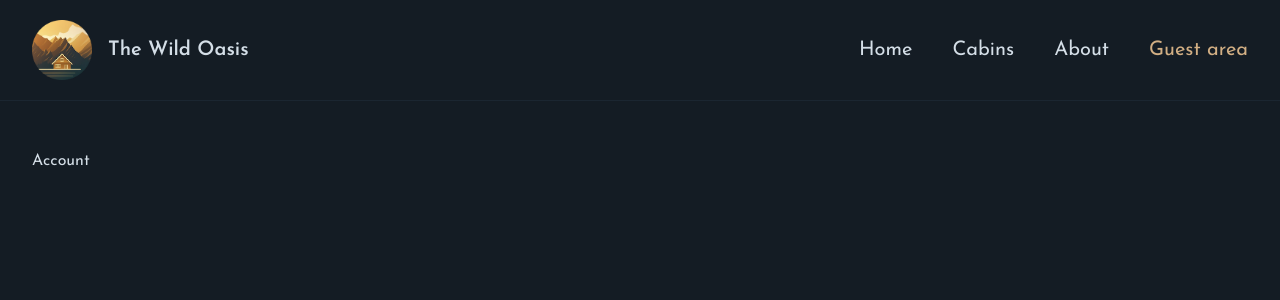
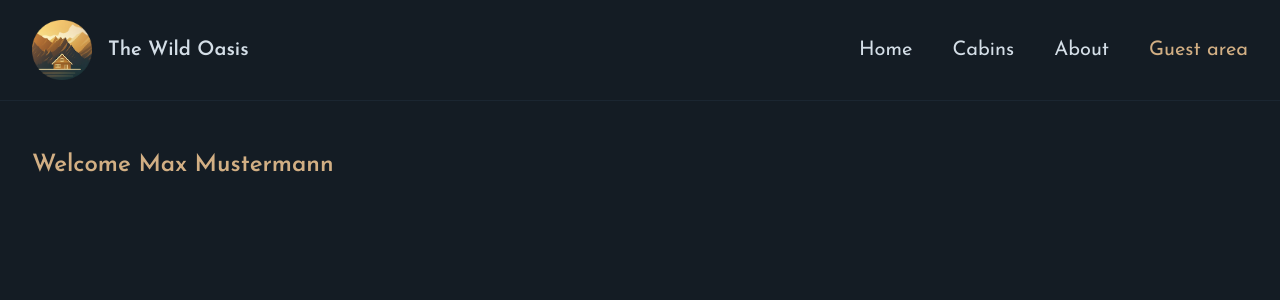
Before and after one commit to danielmuszkiet/the-wild-oasis-website, a Next.js app: page /account in a window 1280 px wide. Shown: the top 300 px of the page. Built offline with nearby package versions, Linux system fonts and the light colour scheme.

Commit message:
add dummy content du guest area

```diff
--- a/app/account/page.tsx
+++ b/app/account/page.tsx
@@ -5,5 +5,9 @@ export const metadata: Metadata = {
 };
 
 export default function Page() {
-  return <p> Account</p>;
+  return (
+    <h2 className="text-accent-400 mb-4 text-2xl font-semibold">
+      Welcome Max Mustermann
+    </h2>
+  );
 }
```
